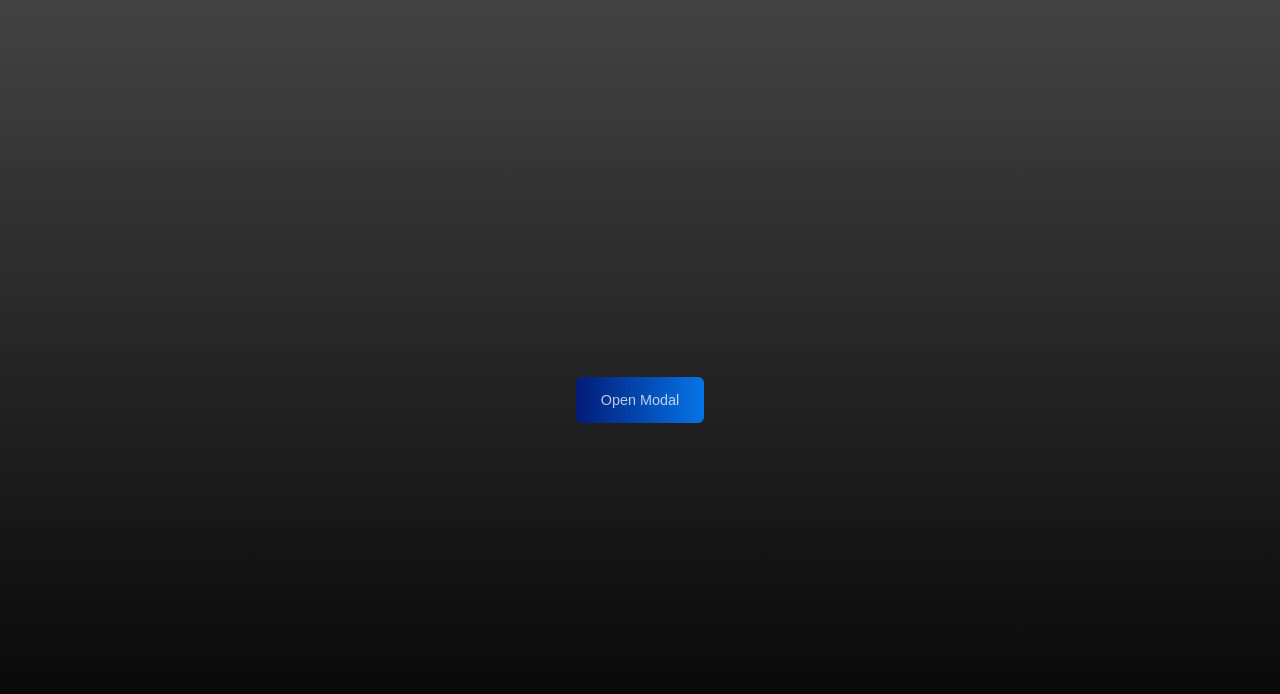
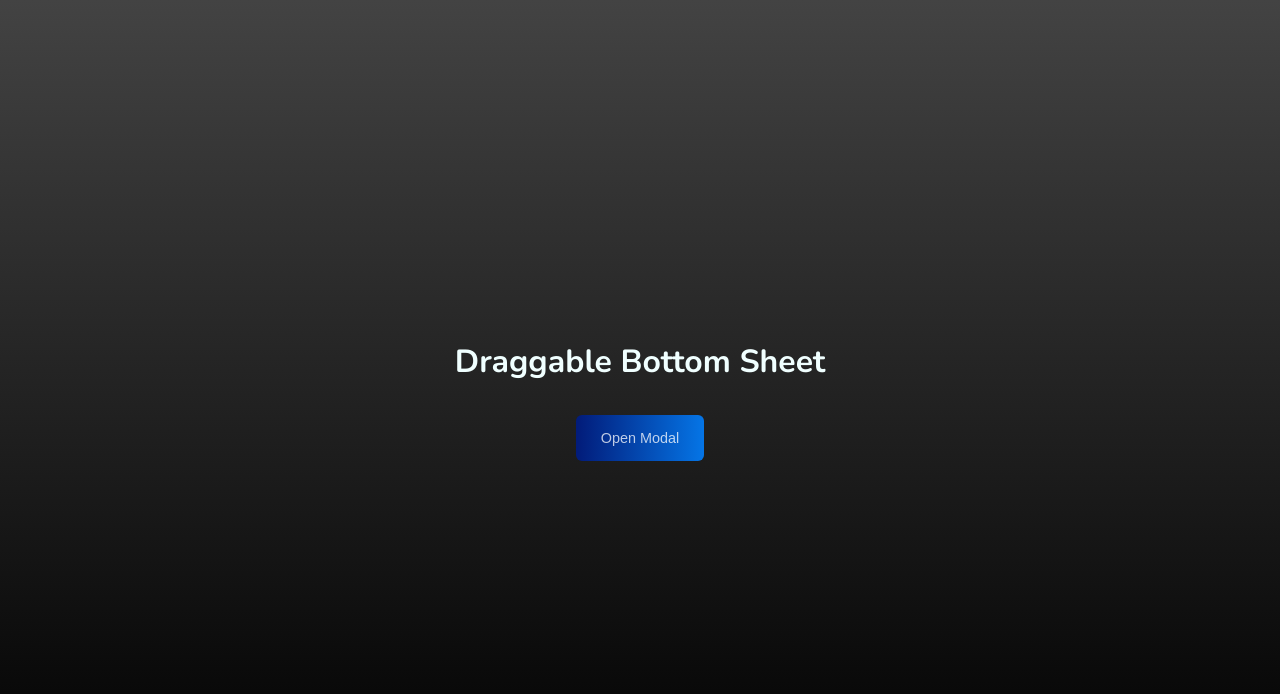
Before and after one commit to codewithandres/-04DayCode-Draggable-Bottom-Sheet, a plain HTML site: page index.html in a window 1280 px wide. Drawn offline with nearby package versions, Linux system fonts and the light colour scheme.

Commit message:
se agregaron ultimos retoques

```diff
--- a/css/main.css
+++ b/css/main.css
@@ -16,6 +16,7 @@ body {
     display: flex;
     align-items: center;
     justify-content: center;
+    flex-wrap: wrap;
     min-height: 100vh;
     background: linear-gradient(to bottom, #434343, #000000);
 
@@ -47,6 +48,19 @@ body {
     align-items: center;
     pointer-events: none;
     transition: 0.2s linear;
+}
+
+.flex {
+    display: flex;
+    justify-content: center;
+    align-items: center;
+    flex-direction: column;
+}
+
+h1 {
+    width: 100%;
+    margin-bottom: 2rem;
+    text-align: center;
 }
 
 .botton-sheet.show {
--- a/index.html
+++ b/index.html
@@ -17,7 +17,11 @@
 </head>
 
 <body class="nunito">
-    <button class="Show-modal">Open Modal</button>
+    <div class="flex">
+        <h1>Draggable Bottom Sheet</h1>
+        <button class="Show-modal">Open Modal</button>
+    </div>
+
     <div class="botton-sheet">
         <div class="sheet-overly"></div>
         <div class="content">
```
